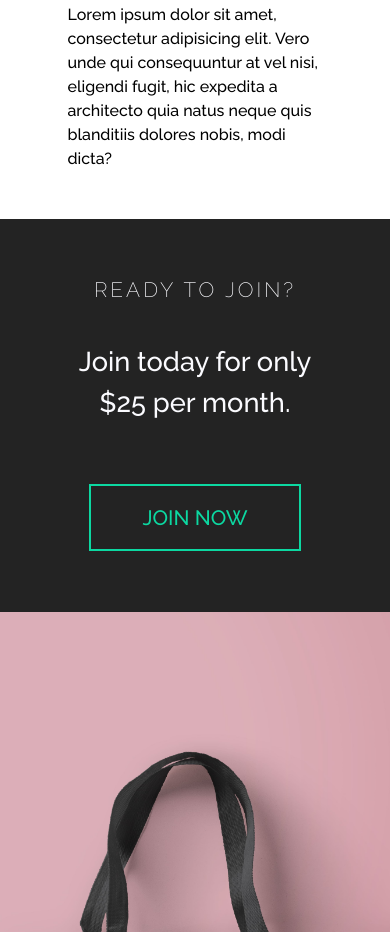
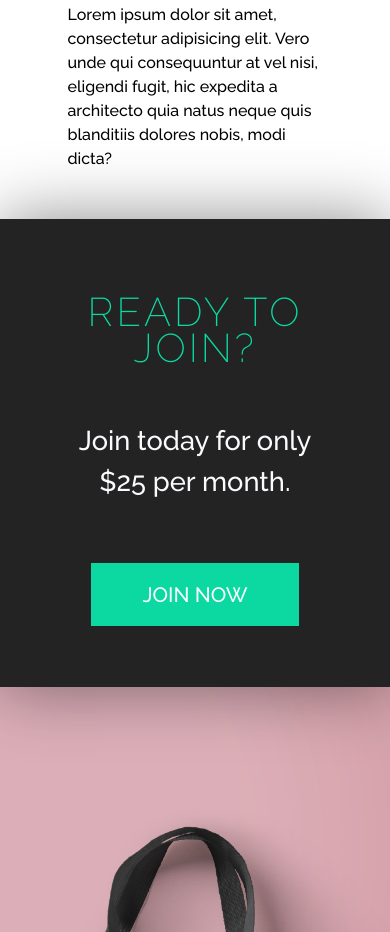
Before and after one commit to Albertico88/responsive-naqui, a website: page src/index.html in a window 390 px wide. Shown: the part 2752-3684 px from the top of the page. Drawn offline with Linux system fonts and the light colour scheme.

Commit message:
finished join card and footer

```diff
--- a/src/index.html
+++ b/src/index.html
@@ -93,7 +93,7 @@
     <p>Join today for only $25 per month.</p>
 
     <div class="cta-btn">
-      <a href="" class="btn btn--transparent">Join Now</a>
+      <a href="" class="btn btn--solid">Join Now</a>
     </div>
 
   </div>
@@ -125,10 +125,11 @@
         <li><a href="">Contact</a></li>
       </ul>
     </div>
-  </div>
 
-  <div class="box-made-in">
-    <span class="made-in">Made with <img class="heart" src="assets/heart.svg" alt="heart"> in la Isla del Encanto</span>
+    <div class="box-made-in">
+      <span class="made-in">Made with <img class="heart" src="assets/heart.svg" alt="heart"> in PR</span>
+    </div>
+
   </div>
 
 
--- a/src/scss/layouts/_cta.scss
+++ b/src/scss/layouts/_cta.scss
@@ -34,16 +34,23 @@
   width: 50%;
   color: $text-inverse;
   background: #232323;
+  box-shadow: 0 0 4em 0 rgba(0, 0, 0, .45);
   padding: 5em;
   outline: 2px solid $brand-green;
   outline-offset: -2.5em;
-  top: 8em;
-  left: 26%;
+  top: 6.5em;
+  left: 25%;
+
+  h1 {
+    color: $brand-green;
+  }
 
   p {
     font-size: 1.7em;
     padding: 1em;
   }
+
+
 
 
   @media(max-width:898px) {
@@ -55,8 +62,12 @@
     outline: none;
 
 
-    h1, a {
+    a {
       font-size: 1.3em;
+    }
+
+    h1 {
+      font-size: 2.5em;
     }
 
   }
--- a/src/scss/layouts/_footer.scss
+++ b/src/scss/layouts/_footer.scss
@@ -12,10 +12,6 @@ footer {
   p, span {
     color: $text-inverse;
     font-weight: $font-normal;
-  }
-
-  .col-3 {
-
   }
 
   nav, li {
@@ -38,3 +34,8 @@ footer {
   }
 
 }
+
+
+.col-3 {
+  padding-top: 6em;
+}
```
Also changed, not shown: src/css/main.css.
